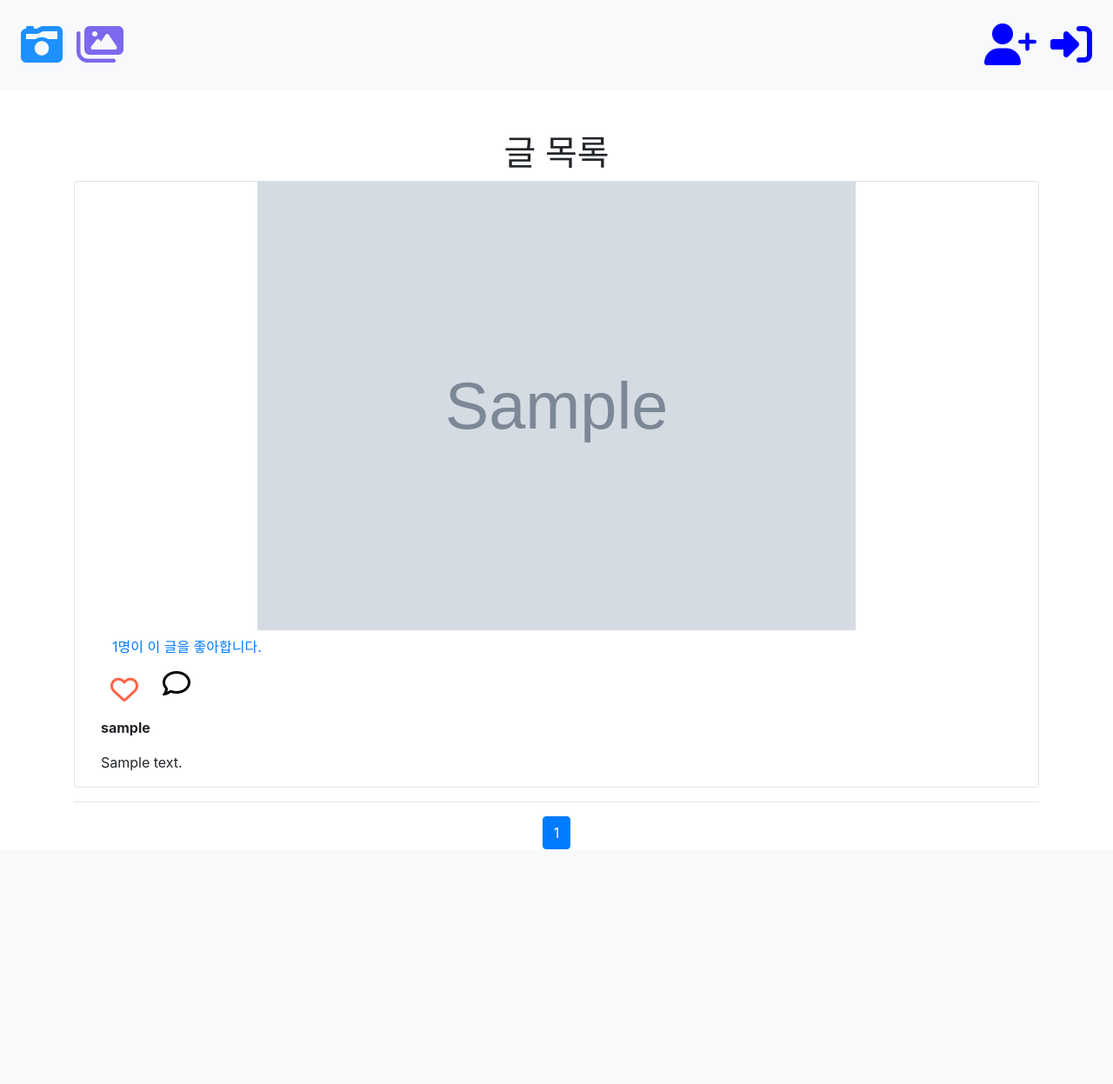
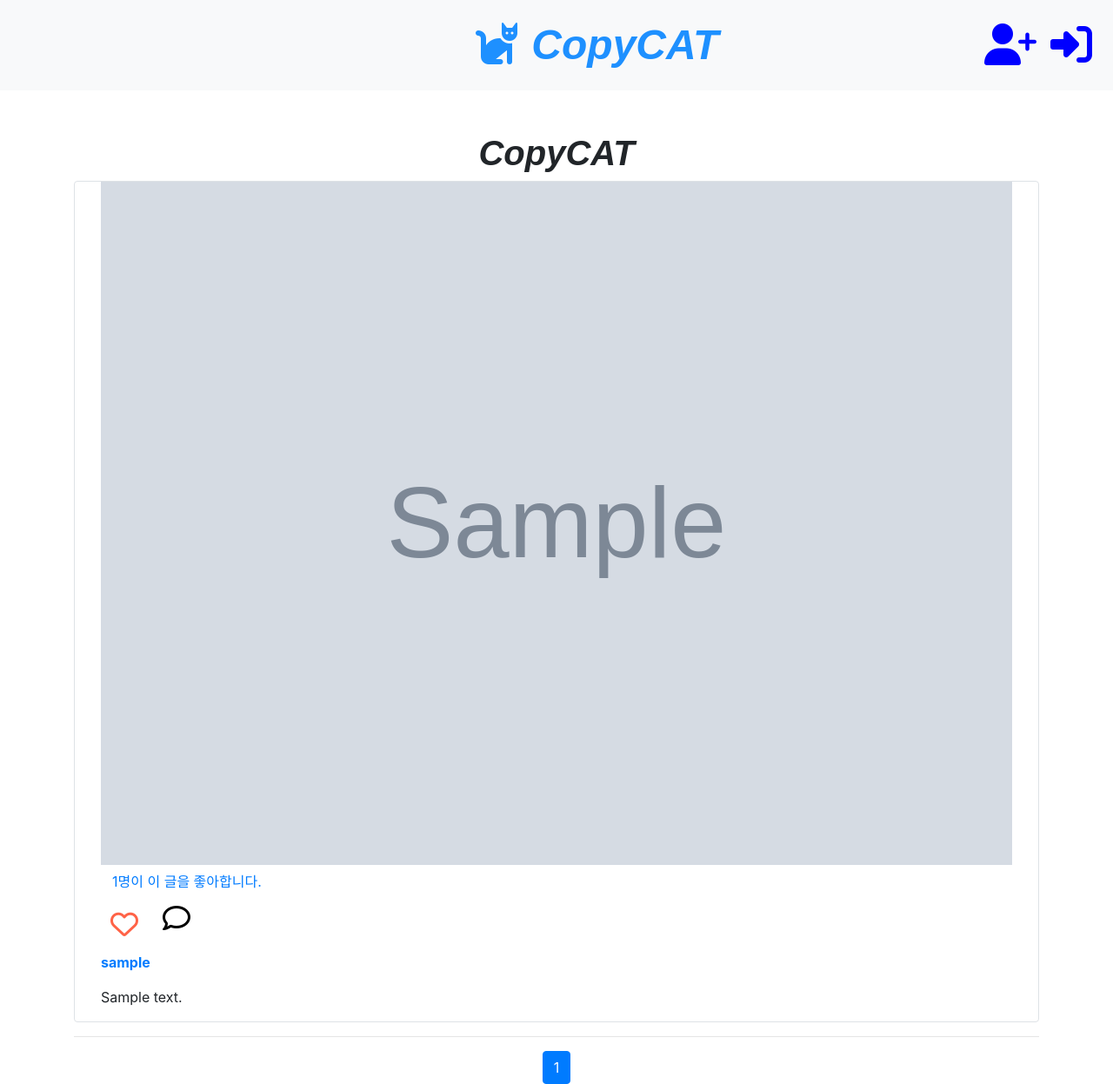
Before and after one commit to tjdgns1284/igcloning, a Django app: page /feed/ in a window 1280 px wide. Shown: the whole page at 87% size. Before the commit the page ends 977 px from the top, so only its background shows below. Run offline with Django 3.2, Linux system fonts and the light colour scheme; tables that the repository leaves empty hold one stand-in row (values such as "Sample post"); grey boxes marked "Sample" are stand-in pictures; some libraries are stand-ins or nearby versions.

Commit message:
스타일링 추가

```diff
--- a/account/templates/account/login.html
+++ b/account/templates/account/login.html
@@ -1,7 +1,7 @@
 {% extends 'base.html' %}
 
 {% block content %}
-    <h1 class='text-center'>로그인</h1>
+    <h1 class='text-center' style="font-family:fantasy;font-style:italic;"> Log In</h1>
     <br>
     <form action="" method='POST' class='text-center'>
         {% csrf_token %}
--- a/account/templates/account/profile.html
+++ b/account/templates/account/profile.html
@@ -1,5 +1,5 @@
 {% extends 'base.html' %} {% block content %}
-<h1 class="text-center">{{person.username}}의 프로필</h1>
+<h1 class="text-center" style="font-family:fantasy;font-style:italic;" >{{person.username}}의 프로필</h1>
 <hr />
 {% include 'account/_follow.html' %}
 <h3>{{person.username}}이 작성한 게시글</h3>
--- a/account/templates/account/signup.html
+++ b/account/templates/account/signup.html
@@ -1,8 +1,8 @@
 {% extends 'base.html' %}
 
 {% block content %}
-    <h1>회원가입</h1>
-    <form action="" method='POST'>
+    <h1 class="text-center" style="font-family:fantasy;font-style:italic;">SignUp   </h1>
+    <form action="" method='POST' class="d-flex flex-column ">
         {% csrf_token %}
         {{form.as_p}}
         <input type="submit" value='회원가입'>
--- a/feed/templates/feed/create.html
+++ b/feed/templates/feed/create.html
@@ -1,7 +1,7 @@
 {% extends 'base.html' %}
 
 {% block content %}
-<h1 class="text-center">글 수정</h1>
+<h1 class="text-center" style="font-family:fantasy;font-style:italic;">NEW PHOTOS!</h1>
 <form action="" method ="POST" enctype="multipart/form-data">
 {% csrf_token %}
 {{form.as_p}}
--- a/feed/templates/feed/delete.html
+++ b/feed/templates/feed/delete.html
@@ -1,7 +1,7 @@
 {% extends 'base.html' %}
 
 {% block content %}
-<h3 class="text-center">정말로 삭제하시겠습니까???</h3>
+<h3 class="text-center" style="font-family:fantasy;font-style:italic;">정말로 삭제하시겠습니까???</h3>
 <div class="container d-flex justify-content-center">
 <form action="{% url 'feed:delete' article.pk%}" method="POST">
 {% csrf_token %}
--- a/feed/templates/feed/detail.html
+++ b/feed/templates/feed/detail.html
@@ -1,11 +1,11 @@
 {% extends 'base.html' %} {% block content %}
 <div class="container">
-  <h1 class="text-center">{{article.pk}}번 글</h1>
+  <h1 class="text-center" style="font-family:fantasy;font-style:italic;"><b>#{{article.pk}}</b></h1>
   {% if article.image %}
   <img
     src="{{ article.image.url }}"
     alt="{{ article.image }}"
-    class="col-10 offset-1"
+    class="col-12"
   />
   {% else %}
   <p><strong>이미지가 없습니다.</strong></p>
--- a/feed/templates/feed/index.html
+++ b/feed/templates/feed/index.html
@@ -1,6 +1,7 @@
 {% extends 'base.html' %}
 {% block content %}
-<h1 class="text-center">글 목록</h1>
+
+<h1 class="text-center" style="font-family:fantasy;font-style:italic;"><b> CopyCAT</b><span style="color: dodgerblue"></span></h1>
 {% for article in articles %}
 <div class="container border border-black rounded">
   <a href="{% url 'feed:detail' article.pk%}">
@@ -8,7 +9,7 @@
     <img
       src="{{ article.image.url }}"
       alt="{{ article.image }}"
-      class="col-8 offset-2"
+      class="col-12"
     />
     {% else %}
     <p><strong>이미지가 없습니다.</strong></p>
@@ -141,7 +142,7 @@
   </div>
 
   <div class="col-12">
-    <p><b>{{article.user}}</b> {{article.content|linebreaks}}</p>
+    <p><a href="{% url 'account:profile' article.user.pk%}"><b>{{article.user}}</b></a> {{article.content|linebreaks}}</p>
   </div>
 </div>
 <hr />
--- a/feed/templates/feed/update.html
+++ b/feed/templates/feed/update.html
@@ -1,7 +1,7 @@
 {% extends 'base.html' %}
 
 {% block content %}
-<h1 class="text-center">글 수정</h1>
+<h1 class="text-center" style="font-family:fantasy;font-style:italic;">EDIT</h1>
 <form action="" method ="POST" enctype="multipart/form-data">
 {% csrf_token %}
 {{form.as_p}}
--- a/igclone/templates/base.html
+++ b/igclone/templates/base.html
@@ -16,22 +16,26 @@
     ></script>
   </head>
   <body>
+
     <nav class="navbar navbar-expand-lg navbar-light bg-light sticky-top">
       <div class="collapse navbar-collapse" id="navbarNavAltMarkup">
-        <div class="navbar-nav align-items-center">
+
+
+        <div class="navbar-nav align-items-center offset-5">
           <a class="nav-link active" href="{% url 'feed:index'%}">
-            <span style="font-size: 3em; color: dodgerblue">
-              <i class="fas fa-camera-retro"></i>
+            <span style="font-size: 3em; color: dodgerblue; font-family:fantasy;font-style:italic;">
+              <i class="fas fa-cat"></i> <b>CopyCAT</b>
             </span>
           </a>
+
+        </div>
+        <div class="navbar-nav align-items-center ml-auto">
+          {% if user.is_authenticated %}
           <a class="nav-link acive" href="{% url 'feed:create'%}">
             <span style="font-size: 3em; color: Mediumslateblue">
               <i class="fas fa-images"></i>
             </span>
           </a>
-        </div>
-        <div class="navbar-nav align-items-center ml-auto">
-          {% if user.is_authenticated %}
           <a class="nav-link" href="{% url 'account:profile' request.user.pk%}"
             >
             <span style="font-size: 3em; color: green">
```
